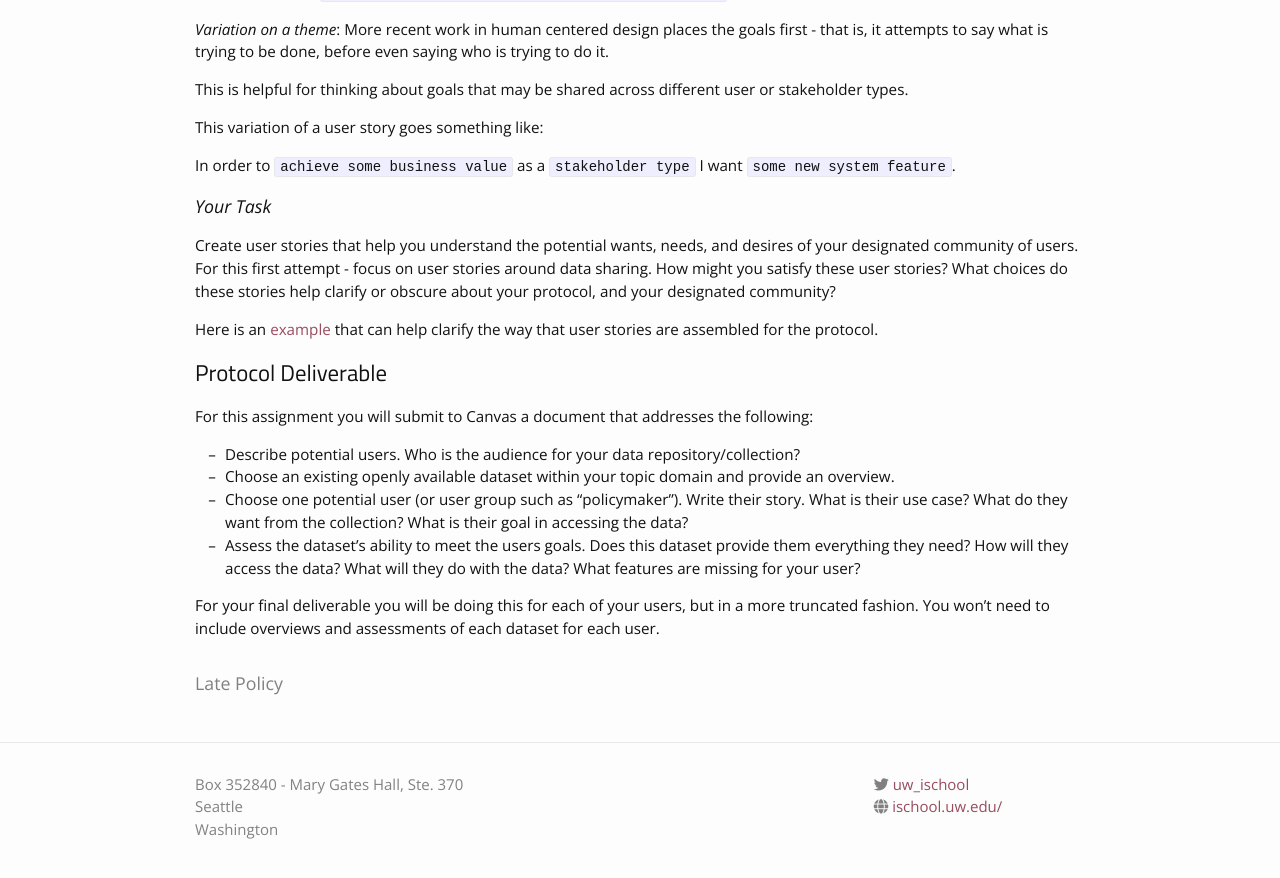
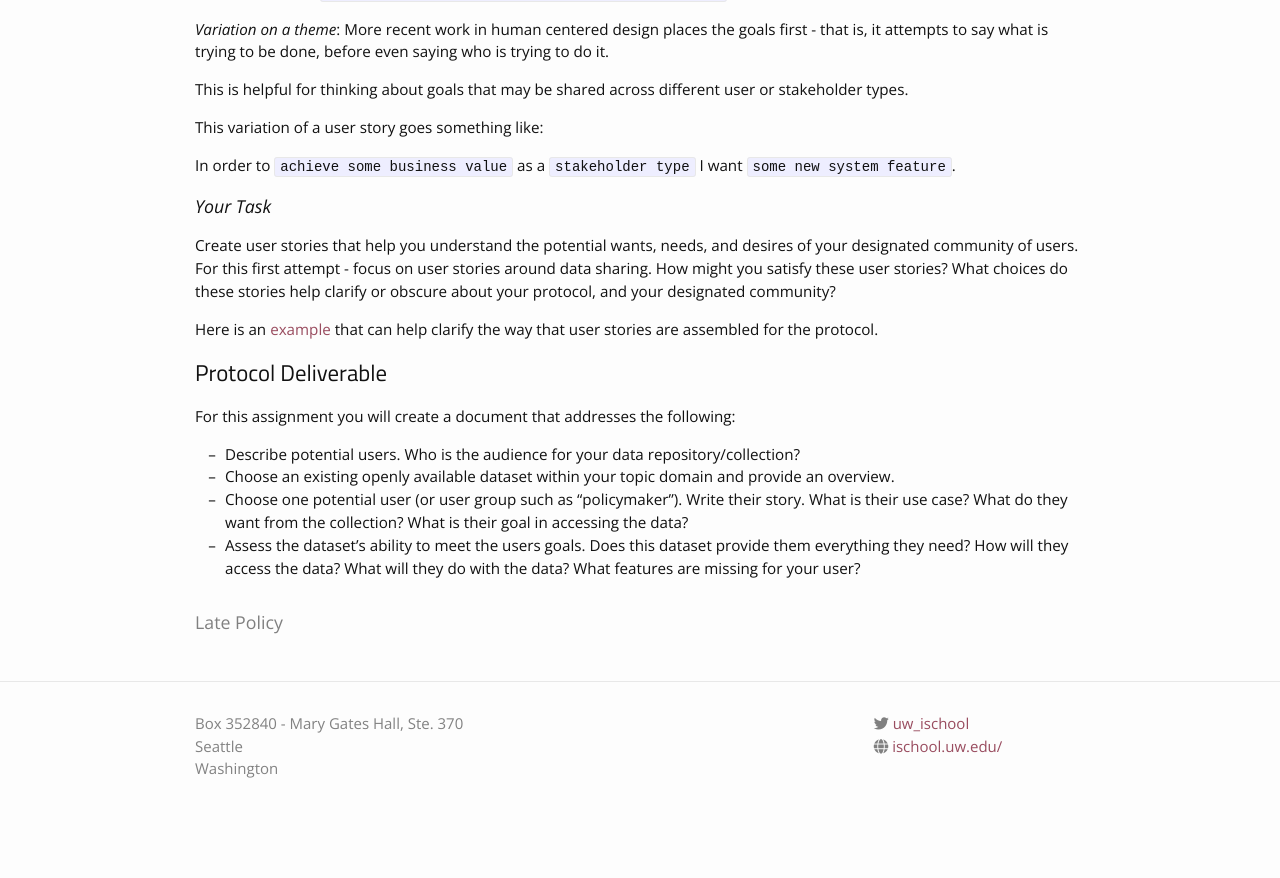
Before and after one commit to nniiicc/lis546_Sp23, a Jekyll site: the page built from _assignments/04_assignment_users_and_uses.md, in a window 1280 px wide and 900 px high, scrolled down 1386 px. Shown: the top 878 px of the window. Built offline with Jekyll 4.4.1, drawn with Linux system fonts in a browser that asks for light colours; nearby versions of some CDN libraries; after the commit the page ends 2226 px from its top, so only the background shows below that.

Commit message:
push update to exercise 4

```diff
--- a/_assignments/04_assignment_users_and_uses.md
+++ b/_assignments/04_assignment_users_and_uses.md
@@ -51,10 +51,8 @@ Here is an [example](https://rochellelundy.gitbooks.io/r3-recycling-repository/c
 
 ## Protocol Deliverable
 
-For this assignment you will submit to Canvas a document that addresses the following:
+For this assignment you will create a document that addresses the following:
 - Describe potential users. Who is the audience for your data repository/collection?
 - Choose an existing openly available dataset within your topic domain and provide an overview.
 - Choose one potential user (or user group such as “policymaker”). Write their story. What is their use case? What do they want from the collection? What is their goal in accessing the data?
 - Assess the dataset’s ability to meet the users goals. Does this dataset provide them everything they need? How will they access the data? What will they do with the data? What features are missing for your user?
-
-For your final deliverable you will be doing this for each of your users, but in a more truncated fashion. You won’t need to include overviews and assessments of each dataset for each user.
```
Also changed, not shown: 3 other files.
